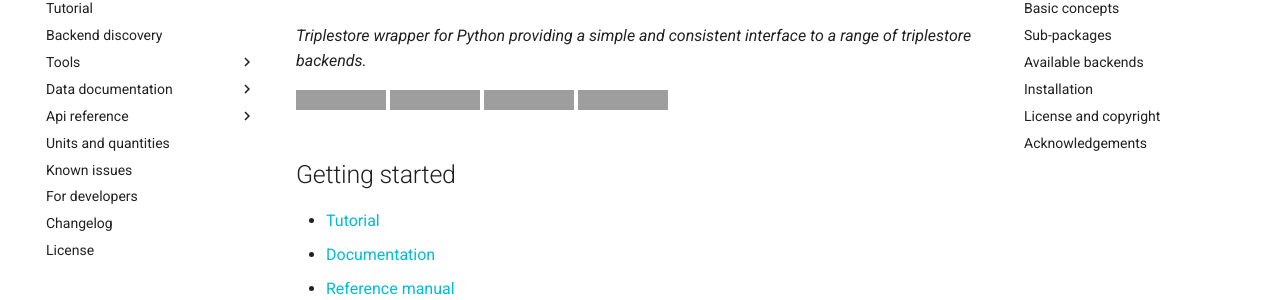
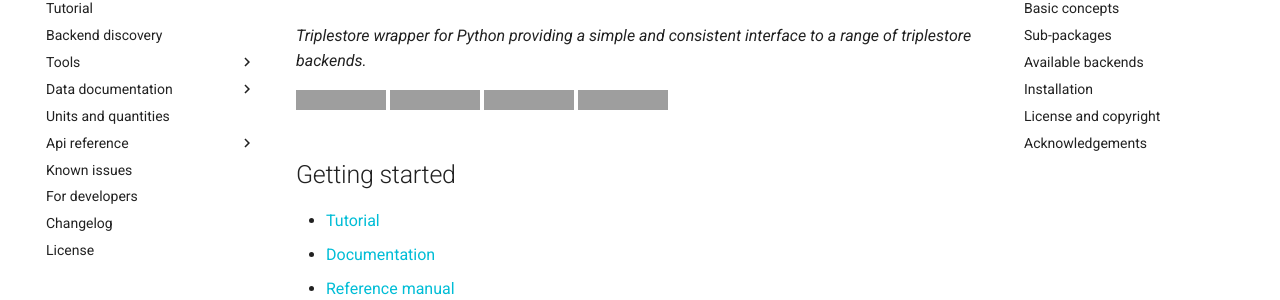
Before and after one commit to EMMC-ASBL/tripper, an MkDocs documentation site: the page built from docs/index.md, in a window 1280 px wide. Shown: the part 157-457 px from the top of the page. Built offline with MkDocs 1.6.1 and Material for MkDocs 9.7.7, drawn with Linux system fonts in a browser that asks for light colours; comment, search, counter and statistics services are not loaded; the version menu is left out; part of the change alters nothing that is shown; grey boxes are pictures that could not be loaded.

```diff
--- a/mkdocs.yml
+++ b/mkdocs.yml
@@ -94,8 +94,8 @@ nav:
     - Customisation: datadoc/customisation.md
     - Predefined prefixes: datadoc/prefixes.md
     - Predefined keywords: datadoc/keywords.md
+  - Units and quantities: units/units.md
   - ... | api_reference/**
-  - Units and quantities: units/introduction.md
   - Known issues: known-issues.md
   - For developers: developers.md
   - Changelog: CHANGELOG.md
```
